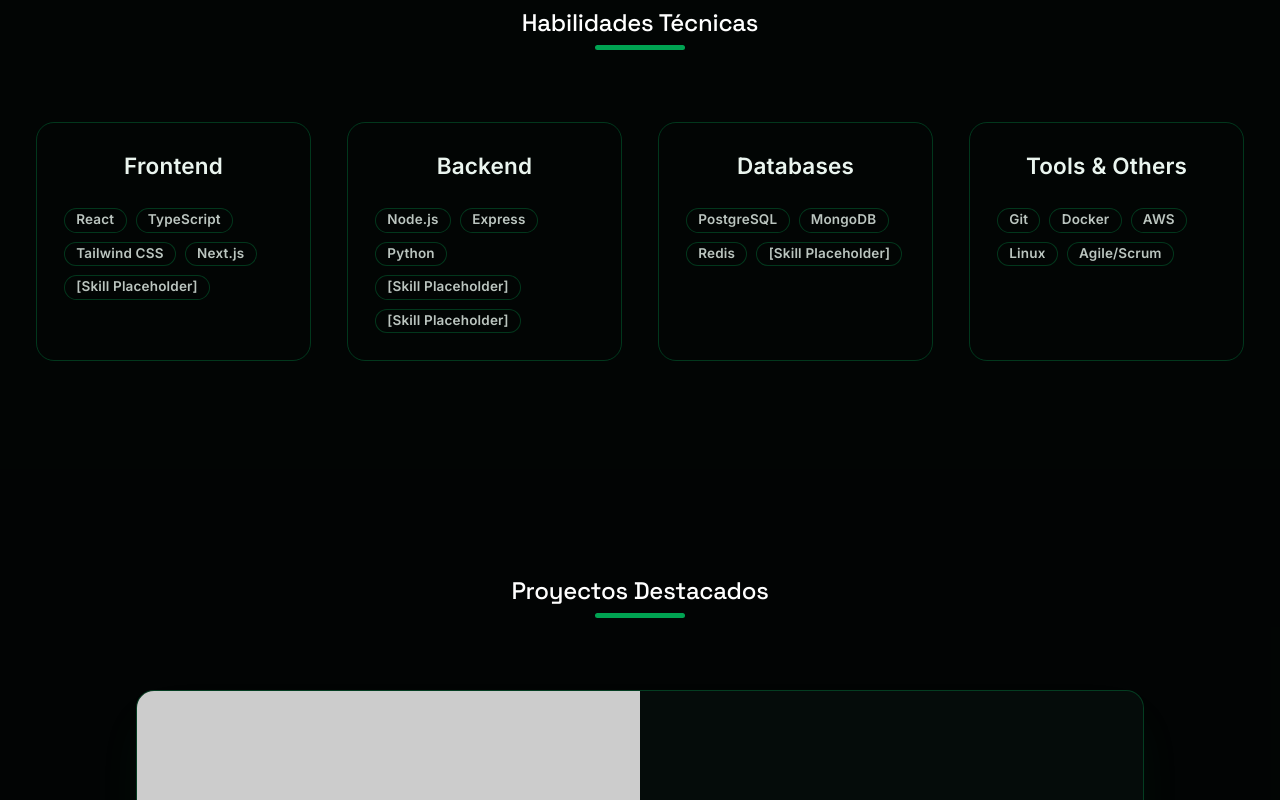
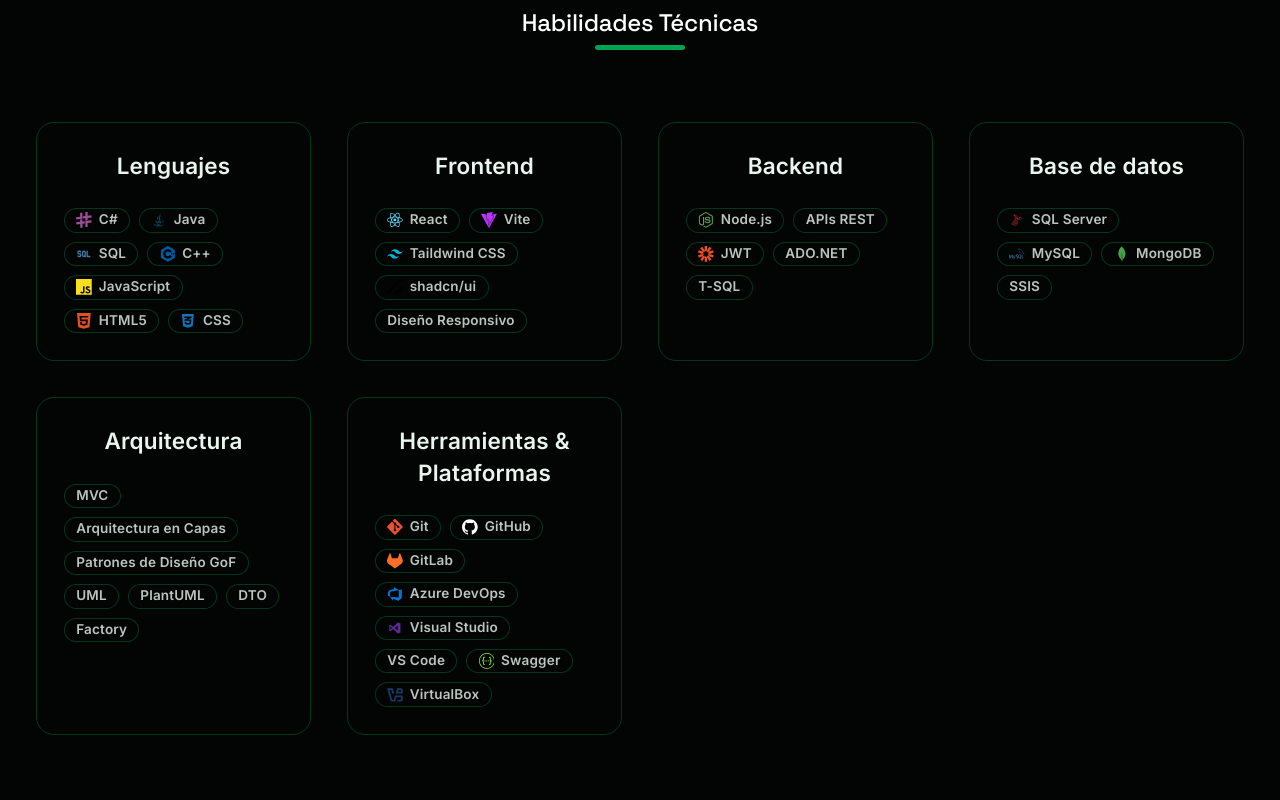
Before and after one commit to lalonsoalfaro/portfolio, a React (Vite) app in the folder app/: page / in a window 1280 px wide. Shown: the part 1660-2460 px from the top of the page. Built offline with nearby package versions, Linux system fonts and the light colour scheme.

Commit message:
feat: replace skill placeholders with real tech stack

```diff
--- a/app/package.json
+++ b/app/package.json
@@ -18,6 +18,7 @@
     "lucide-react": "^0.462.0",
     "react": "^19.2.8",
     "react-dom": "^19.2.8",
+    "react-icons": "^5.7.0",
     "shadcn": "^4.21.0",
     "tailwindcss": "^4.3.3",
     "tw-animate-css": "^1.4.0"
--- a/app/src/components/sections/Hero.jsx
+++ b/app/src/components/sections/Hero.jsx
@@ -9,8 +9,8 @@
   const [typingSpeed, setTypingSpeed] = useState(150);
 
   const roles = [
-    "Software Engineering Student",
-    "Junior Software Developer",
+    "Estudiante de Ingeniería del Software",
+    "Desarrollador de Software Junior",
   ];
 
   useEffect(() => {
--- a/app/src/components/sections/Skills.jsx
+++ b/app/src/components/sections/Skills.jsx
@@ -1,23 +1,100 @@
 import React from 'react';
 import { Badge } from '@/components/ui/badge';
+import {
+  SiSharp, SiJavascript, SiHtml5, SiCplusplus, SiMysql, SiMongodb,
+  SiReact, SiVite, SiTailwindcss, SiShadcnui,
+  SiNodedotjs, SiJsonwebtokens,
+  SiGit, SiGithub, SiGitlab, SiSwagger, SiVirtualbox,
+} from 'react-icons/si';
+import { DiJava, DiMsqlServer, DiVisualstudio } from 'react-icons/di';
+import { TbSql } from 'react-icons/tb';
+import { VscAzureDevops } from 'react-icons/vsc';
+import { FaCss3Alt } from 'react-icons/fa6';
+
+// Mapa: nombre del skill (tal como aparece en tu arreglo) -> componente de ícono
+// Los skills que no tienen valor (undefined) simplemente no muestran ícono
+const skillIcons = {
+  'C#': SiSharp,
+  Java: DiJava,
+  SQL: TbSql,
+  JavaScript: SiJavascript,
+  HTML5: SiHtml5,
+  CSS: FaCss3Alt,
+  'C++': SiCplusplus,
+  React: SiReact,
+  Vite: SiVite,
+  'Taildwind CSS': SiTailwindcss,
+  'shadcn/ui': SiShadcnui,
+  'Node.js': SiNodedotjs,
+  JWT: SiJsonwebtokens,
+  'SQL Server': DiMsqlServer,
+  MySQL: SiMysql,
+  MongoDB: SiMongodb,
+  Git: SiGit,
+  GitHub: SiGithub,
+  GitLab: SiGitlab,
+  'Azure DevOps': VscAzureDevops,
+  'Visual Studio': DiVisualstudio,
+  Swagger: SiSwagger,
+  VirtualBox: SiVirtualbox,
+  // Sin ícono disponible (son conceptos/patrones, no herramientas con logo):
+  // 'Responsive Design', 'REST APIs', 'ADO.NET', 'T-SQL', 'SSIS', 'MVC',
+  // 'Arquitectura en Capas', 'Patrones de Diseño GoF', 'UML', 'PlantUML',
+  // 'DTO', 'Factory', 'VS Code' (no existe en react-icons)
+};
+
+// Color oficial de marca para cada ícono (obtenidos de simple-icons / branding oficial)
+const skillColors = {
+  'C#': '#9B4F96',
+  Java: '#007396',
+  SQL: '#4479A1',
+  JavaScript: '#F7DF1E',
+  HTML5: '#E34F26',
+  CSS: '#1572B6',
+  'C++': '#00599C',
+  React: '#61DAFB',
+  Vite: '#BD34FE',
+  'Taildwind CSS': '#06B6D4',
+  'shadcn/ui': '#000000',
+  'Node.js': '#5FA04E',
+  JWT: '#EB4F27',
+  'SQL Server': '#CC2927',
+  MySQL: '#4479A1',
+  MongoDB: '#47A248',
+  Git: '#F05032',
+  GitHub: '#FFFFFF',
+  GitLab: '#FC6D26',
+  'Azure DevOps': '#0078D7',
+  'Visual Studio': '#5C2D91',
+  Swagger: '#85EA2D',
+  VirtualBox: '#183A61',
+};
 
 const Skills = () => {
   const skillCategories = [
     {
+      category: 'Lenguajes',
+      skills: ['C#', 'Java', 'SQL', 'C++', 'JavaScript', 'HTML5', 'CSS'],
+    },
+    {
       category: 'Frontend',
-      skills: ['React', 'TypeScript', 'Tailwind CSS', 'Next.js', '[Skill Placeholder]'],
+      skills: ['React', 'Vite', 'Taildwind CSS', 'shadcn/ui', 'Diseño Responsivo'],
     },
     {
       category: 'Backend',
-      skills: ['Node.js', 'Express', 'Python', '[Skill Placeholder]', '[Skill Placeholder]'],
+      skills: ['Node.js', 'APIs REST', 'JWT', 'ADO.NET', 'T-SQL'],
     },
     {
-      category: 'Databases',
-      skills: ['PostgreSQL', 'MongoDB', 'Redis', '[Skill Placeholder]'],
+      category: 'Base de datos',
+      skills: ['SQL Server', 'MySQL', 'MongoDB', 'SSIS'],
     },
     {
-      category: 'Tools & Others',
-      skills: ['Git', 'Docker', 'AWS', 'Linux', 'Agile/Scrum'],
+      category: 'Arquitectura',
+      skills: ['MVC', 'Arquitectura en Capas', 'Patrones de Diseño GoF', 'UML', 'PlantUML', 'DTO', 'Factory'],
+    },
+    {
+      category: 'Herramientas & Plataformas',
+      skills: ['Git', 'GitHub', 'GitLab', 'Azure DevOps', 'Visual Studio', 'VS Code', 'Swagger', 'VirtualBox'],
     },
   ];
 
@@ -31,20 +108,25 @@
 
         <div className="grid sm:grid-cols-2 lg:grid-cols-4 gap-8">
           {skillCategories.map((cat) => (
-            <div key={cat.category} className="p-6 rounded-2xl bg-muted/30 border border-border hover:border-primary/50 transition-colors group">
+            <div key={cat.category} className="p-6 rounded-2xl bg-muted/30 border border-border hover:border-primary/50 transition-colors group cursor-default">
               <h3 className="text-xl font-semibold mb-6 text-foreground group-hover:text-primary transition-colors">
                 {cat.category}
               </h3>
               <div className="flex flex-wrap gap-2">
-                {cat.skills.map((skill) => (
+                {cat.skills.map((skill) => {
+                  const Icon = skillIcons[skill];
+                  const color = skillColors[skill];
+                  return (
                     <Badge
                       key={skill}
                       variant="secondary"
-                    className="bg-background border-border text-foreground/80 hover:text-primary transition-colors"
+                      className="bg-background border-border text-foreground/80 hover:text-primary transition-colors cursor-default flex items-center gap-1.5"
                     >
+                      {Icon && <Icon className="h-3.5 w-3.5" style={{ color }} />}
                       {skill}
                     </Badge>
-                ))}
+                  );
+                })}
               </div>
             </div>
           ))}
```
Also changed, not shown: 1 other file (tests, documents, lock files or other folders). Lines whose indentation alone changed are shown as unchanged.
